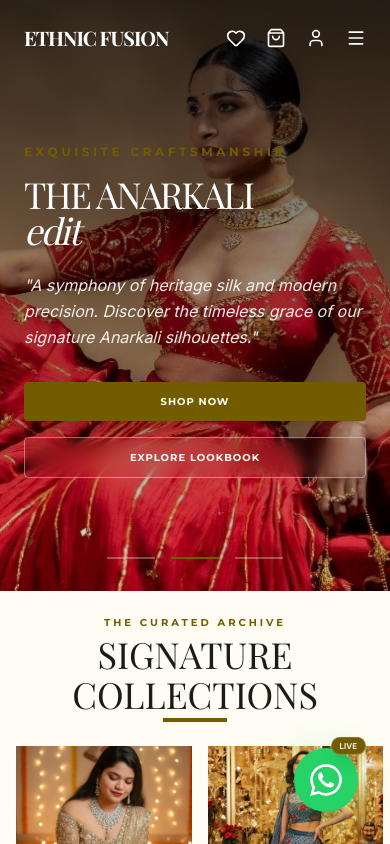
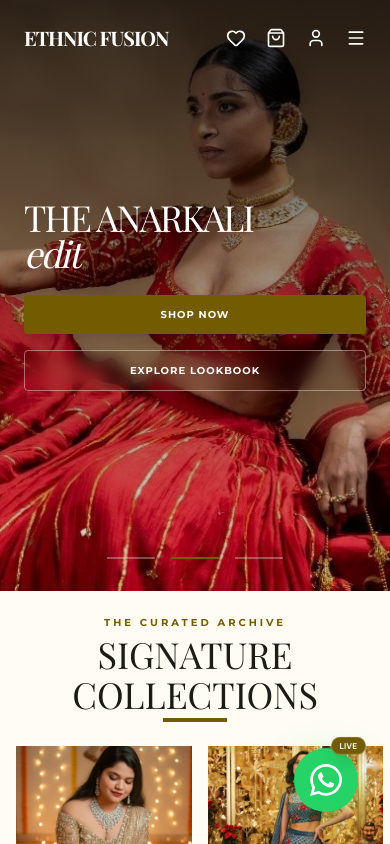
Before and after one commit to 12vaibhav/Ethnic-Fusion, a React (Vite) app: page / in a window 390 px wide. Shown: the top 844 px of the page. Built offline with nearby package versions, Linux system fonts and the light colour scheme; a web font is replaced by a local one.

Commit message:
Streamline mobile hero section by removing sub-description and extra labels

```diff
--- a/src/pages/Home.tsx
+++ b/src/pages/Home.tsx
@@ -75,7 +75,7 @@ export default function Home() {
             initial={{ opacity: 0, y: 20 }}
             animate={{ opacity: 1, y: 0 }}
             transition={{ delay: 0.2 }}
-            className="font-label text-tertiary tracking-[0.3em] md:tracking-[0.4em] uppercase mt-8 md:mt-12 mb-4 md:mb-6 text-xs md:text-sm font-bold"
+            className="hidden md:block font-label text-tertiary tracking-[0.3em] md:tracking-[0.4em] uppercase mt-8 md:mt-12 mb-4 md:mb-6 text-xs md:text-sm font-bold"
           >
             Exquisite Craftsmanship
           </motion.span>
@@ -92,7 +92,7 @@ export default function Home() {
             initial={{ opacity: 0, y: 20 }}
             animate={{ opacity: 1, y: 0 }}
             transition={{ delay: 0.6 }}
-            className="font-body text-white/90 text-base md:text-xl max-w-xl mb-8 md:mb-12 leading-relaxed italic"
+            className="hidden md:block font-body text-white/90 text-base md:text-xl max-w-xl mb-8 md:mb-12 leading-relaxed italic"
           >
             "A symphony of heritage silk and modern precision. Discover the timeless grace of our signature Anarkali silhouettes."
           </motion.p>
```
